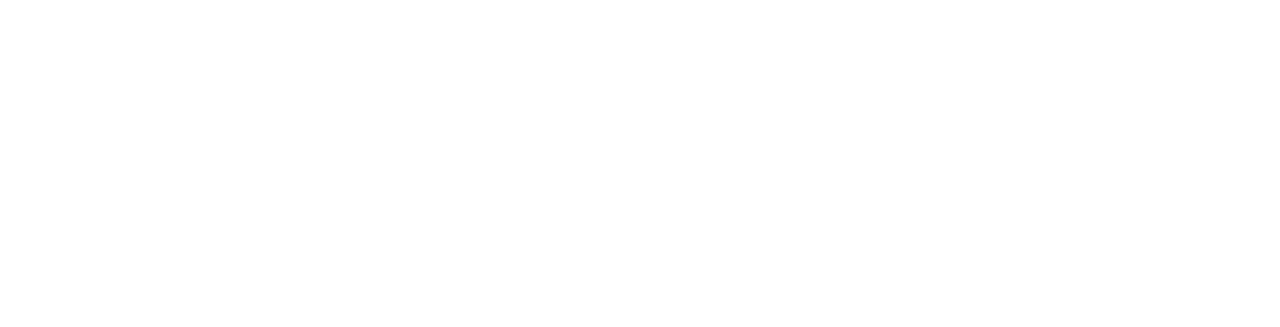
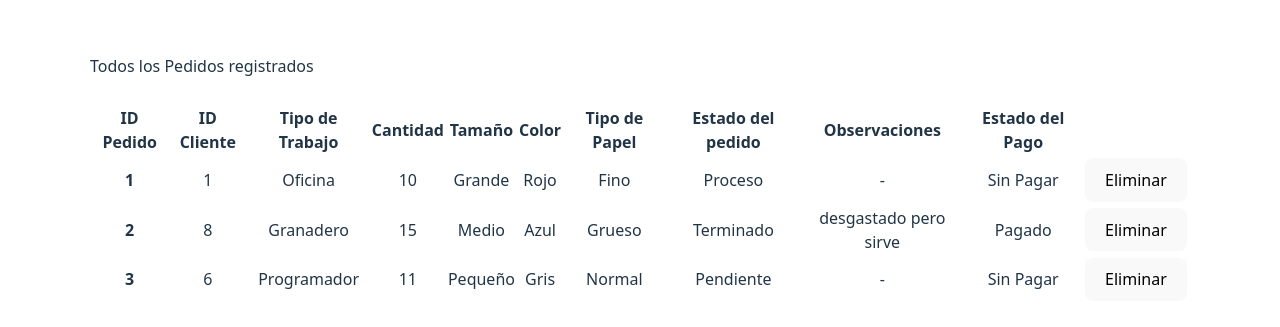
Before and after one commit to MatAviez05/Imprenta-FrontEnd, a React app in the folder frontend/: page /all-pedidos in a window 1280 px wide. Before the commit this address had no page. Shown: the part 221-548 px from the top of the page. Built offline with nearby package versions, Linux system fonts and the light colour scheme; the HTML template or start-up script is replaced by a standard one.

Commit message:
TodosPedidos page

```diff
--- a/frontend/src/App.tsx
+++ b/frontend/src/App.tsx
@@ -2,6 +2,7 @@
 import { useAuth } from './context/AuthContext';
 import LoginPage from './pages/LoginPage';
 import ClientsPage from './pages/ClientsPage';
+import TodosPedidosPage from './pages/TodosPedidos';
 
 import './App.css'
 
@@ -23,7 +24,12 @@
       <Routes>
         <Route
         path='/login'
-        element={user ? <Navigate to='/' replace/> : <LoginPage/>}
+        element={<LoginPage/>}
+        />
+
+        <Route
+        path='/all-pedidos'
+        element={<TodosPedidosPage/>}
         />
 
         <Route
--- /dev/null
+++ b/frontend/src/pages/TodosPedidos.tsx
@@ -0,0 +1,94 @@
+import { useState } from 'react';
+import { useNavigate, Link } from 'react-router-dom';
+
+interface Pedido{
+    _id:number
+    id_cliente:number
+    tipo_trabajo:string
+    cantidad: number,
+    tamaño: string
+    color: string
+    tipo_papel: string
+    estado: string
+    observaciones: string
+    estado_pago: string
+}
+
+const p1:Pedido = {_id:1, id_cliente:1, tipo_trabajo:'Oficina', cantidad:10, tamaño:'Grande', color:'Rojo', tipo_papel:'Fino', estado:'Proceso', observaciones:'-', estado_pago:'Sin Pagar'}
+const p2:Pedido = {_id:2, id_cliente:8, tipo_trabajo:'Granadero', cantidad:15, tamaño:'Medio', color:'Azul', tipo_papel:'Grueso', estado:'Terminado', observaciones:'desgastado pero sirve', estado_pago:'Pagado'}
+const p3:Pedido = {_id:3, id_cliente:6, tipo_trabajo:'Programador', cantidad:11, tamaño:'Pequeño', color:'Gris', tipo_papel:'Normal', estado:'Pendiente', observaciones:'-', estado_pago:'Sin Pagar'}
+
+
+
+function TodosPedidosPage(){
+
+    const [pedidos, setPedidos] = useState<Pedido[]>([p1, p2, p3]);
+    const [isLoading, setIsLoading] = useState(true);
+    const [error, setError] = useState('');
+
+    const navigate = useNavigate()
+
+    const eliminarPedido = () => {
+
+    }
+
+    return(
+        <div className='todos-pedidos-conteiner'>
+            <div className='page-content'>
+                <div className='page-header'>
+                    Todos los Pedidos registrados
+                </div>
+
+                {error && <div className="error-message">{error}</div>}
+
+                {pedidos.length === 0 && !error ? (
+                    <div className="empty-state">
+                        <h3>No hay pedidos registrados</h3>
+                    </div>
+                ) : (
+                    <div className='pedidos-table-conteiner'>
+                        <table>
+                            <thead>
+                                <tr>
+                                    <th>ID Pedido</th>
+                                    <th>ID Cliente</th>
+                                    <th>Tipo de Trabajo</th>
+                                    <th>Cantidad</th>
+                                    <th>Tamaño</th>
+                                    <th>Color</th>
+                                    <th>Tipo de Papel</th>
+                                    <th>Estado del pedido</th>
+                                    <th>Observaciones</th>
+                                    <th>Estado del Pago</th>
+                                </tr>
+                            </thead>
+                            <tbody>
+                                {pedidos.map((pedido) =>(
+                                    <tr key={pedido._id}>
+                                        <td><strong>{pedido._id}</strong></td>
+                                        <td>{pedido.id_cliente}</td>
+                                        <td>{pedido.tipo_trabajo}</td>
+                                        <td>{pedido.cantidad}</td>
+                                        <td>{pedido.tamaño}</td>
+                                        <td>{pedido.color}</td>
+                                        <td>{pedido.tipo_papel}</td>
+                                        <td>{pedido.estado}</td>
+                                        <td>{pedido.observaciones}</td>
+                                        <td>{pedido.estado_pago}</td>
+                                        <td>
+                                            <button className='btn-cancelar' onClick={eliminarPedido}>
+                                                Eliminar
+                                            </button>
+                                        </td>
+                                    </tr>
+                                ))}
+                            </tbody>
+                        </table>
+                    </div>
+                )}
+            </div>
+        </div>
+    )
+}
+
+export default TodosPedidosPage
```
